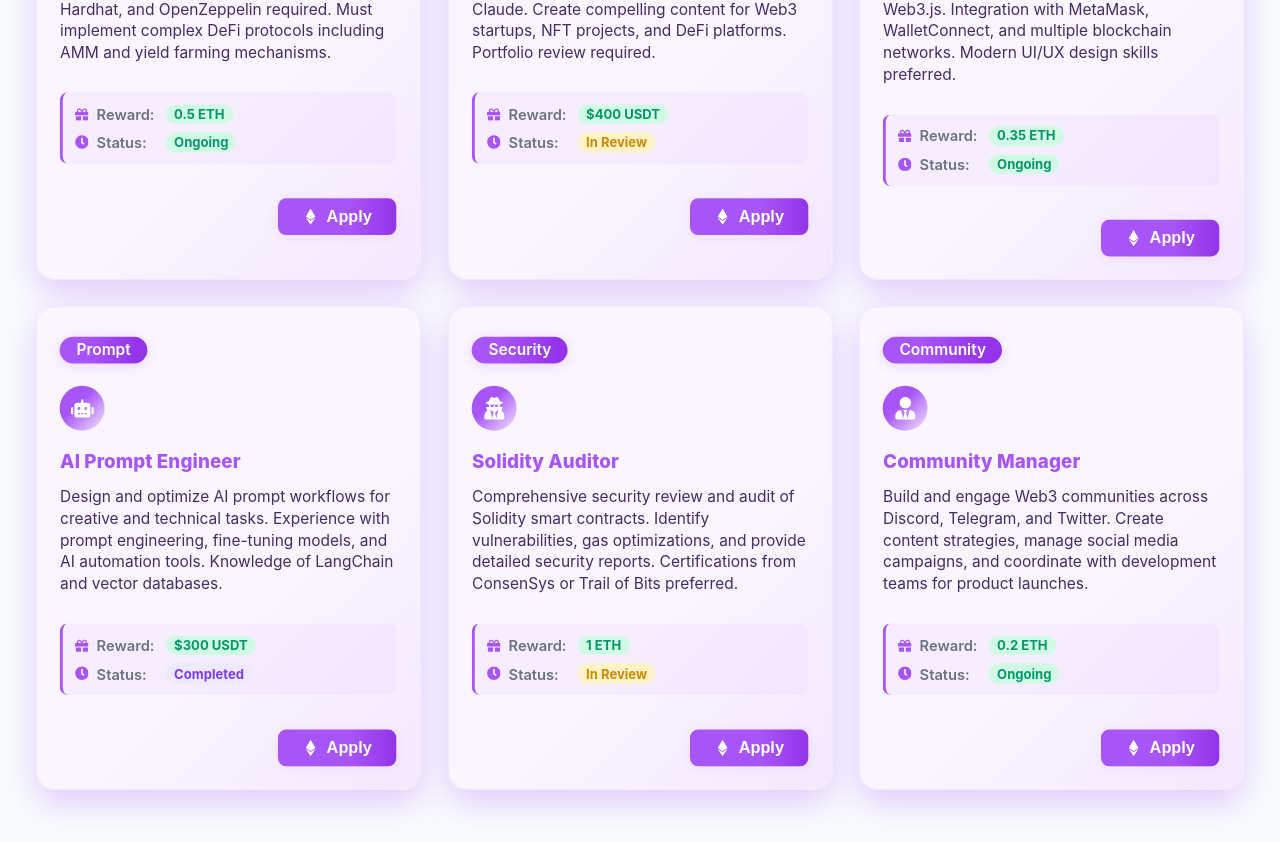
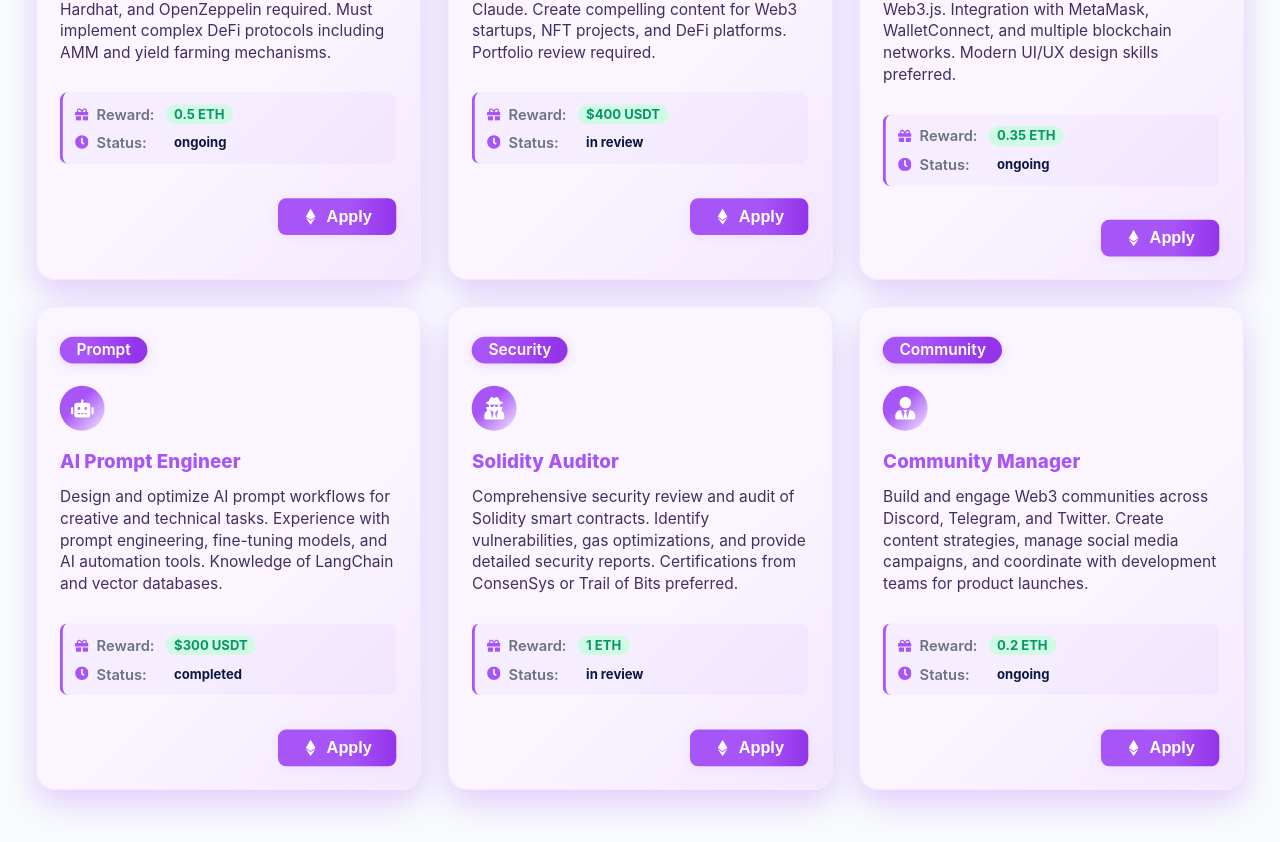
Before and after one commit to cahyoromadhon/0g-freelance, a React (Vite) app: page /jobs in a window 1280 px wide. Shown: the part 459-1301 px from the top of the page. Built offline with nearby package versions, Linux system fonts and the light colour scheme.

Commit message:
Vercel Routing

```diff
--- a/src/App.tsx
+++ b/src/App.tsx
@@ -3,8 +3,10 @@ import { BrowserRouter as Router, Routes, Route } from 'react-router-dom';
 import Home from './pages/Home';
 import Jobs from './pages/Jobs';
 import Profile from './pages/Profile';
+import ErrorBoundary from './components/ErrorBoundary';
 
 const App: React.FC = () => (
+  <ErrorBoundary>
     <Router>
       <Routes>
         <Route path="/" element={<Home />} />
@@ -12,6 +14,7 @@ const App: React.FC = () => (
         <Route path="/profile" element={<Profile />} />
       </Routes>
     </Router>
+  </ErrorBoundary>
 );
 
 export default App;
--- /dev/null
+++ b/src/components/ErrorBoundary.tsx
@@ -0,0 +1,52 @@
+import React from 'react';
+
+interface ErrorBoundaryState {
+  hasError: boolean;
+  error?: Error;
+}
+
+class ErrorBoundary extends React.Component<
+  React.PropsWithChildren<{}>,
+  ErrorBoundaryState
+> {
+  constructor(props: React.PropsWithChildren<{}>) {
+    super(props);
+    this.state = { hasError: false };
+  }
+
+  static getDerivedStateFromError(error: Error): ErrorBoundaryState {
+    return { hasError: true, error };
+  }
+
+  componentDidCatch(error: Error, errorInfo: React.ErrorInfo) {
+    console.error('Error Boundary caught an error:', error, errorInfo);
+  }
+
+  render() {
+    if (this.state.hasError) {
+      return (
+        <div style={{
+          padding: '2rem',
+          textAlign: 'center',
+          background: '#fee2e2',
+          border: '1px solid #dc2626',
+          borderRadius: '8px',
+          margin: '2rem'
+        }}>
+          <h2>Something went wrong.</h2>
+          <p>Please refresh the page or try again later.</p>
+          {this.state.error && (
+            <details style={{ marginTop: '1rem', textAlign: 'left' }}>
+              <summary>Error Details</summary>
+              <pre>{this.state.error.toString()}</pre>
+            </details>
+          )}
+        </div>
+      );
+    }
+
+    return this.props.children;
+  }
+}
+
+export default ErrorBoundary;
--- a/src/components/JobList.tsx
+++ b/src/components/JobList.tsx
@@ -7,7 +7,7 @@ const dummyJobs = [
     title: "Smart Contract Developer",
     description: "Build and audit smart contracts for DeFi applications. Experience with Solidity, Hardhat, and OpenZeppelin required. Must implement complex DeFi protocols including AMM and yield farming mechanisms.",
     reward: "0.5 ETH",
-    status: "Ongoing",
+    status: "ongoing",
     badge: "Web3",
     avatar: <FaEthereum />,
   },
@@ -16,7 +16,7 @@ const dummyJobs = [
     title: "AI Copywriting Specialist",
     description: "Generate high-converting marketing copy using advanced AI tools like GPT-4 and Claude. Create compelling content for Web3 startups, NFT projects, and DeFi platforms. Portfolio review required.",
     reward: "$400 USDT",
-    status: "In Review",
+    status: "in review",
     badge: "AI",
     avatar: <FaRobot />,
   },
@@ -25,7 +25,7 @@ const dummyJobs = [
     title: "Frontend Engineer",
     description: "Develop responsive and interactive dApp frontends using React, TypeScript, and Web3.js. Integration with MetaMask, WalletConnect, and multiple blockchain networks. Modern UI/UX design skills preferred.",
     reward: "0.35 ETH",
-    status: "Ongoing",
+    status: "ongoing",
     badge: "Frontend",
     avatar: <FaUserTie />,
   },
@@ -34,7 +34,7 @@ const dummyJobs = [
     title: "AI Prompt Engineer",
     description: "Design and optimize AI prompt workflows for creative and technical tasks. Experience with prompt engineering, fine-tuning models, and AI automation tools. Knowledge of LangChain and vector databases.",
     reward: "$300 USDT",
-    status: "Completed",
+    status: "completed",
     badge: "Prompt",
     avatar: <FaRobot />,
   },
@@ -43,7 +43,7 @@ const dummyJobs = [
     title: "Solidity Auditor",
     description: "Comprehensive security review and audit of Solidity smart contracts. Identify vulnerabilities, gas optimizations, and provide detailed security reports. Certifications from ConsenSys or Trail of Bits preferred.",
     reward: "1 ETH",
-    status: "In Review",
+    status: "in review",
     badge: "Security",
     avatar: <FaUserSecret />,
   },
@@ -52,7 +52,7 @@ const dummyJobs = [
     title: "Community Manager",
     description: "Build and engage Web3 communities across Discord, Telegram, and Twitter. Create content strategies, manage social media campaigns, and coordinate with development teams for product launches.",
     reward: "0.2 ETH",
-    status: "Ongoing",
+    status: "ongoing",
     badge: "Community",
     avatar: <FaUserTie />,
   },
--- a/vite.config.ts
+++ b/vite.config.ts
@@ -7,5 +7,18 @@ export default defineConfig({
   server: {
     host: '0.0.0.0',
     port: 5173,
+  },
+  build: {
+    outDir: 'dist',
+    sourcemap: false,
+    rollupOptions: {
+      output: {
+        manualChunks: {
+          vendor: ['react', 'react-dom'],
+          router: ['react-router-dom'],
+          icons: ['react-icons']
+        }
+      }
+    }
   }
 })
```
Also changed, not shown: vercel.json (added). Lines whose indentation alone changed are shown as unchanged.
